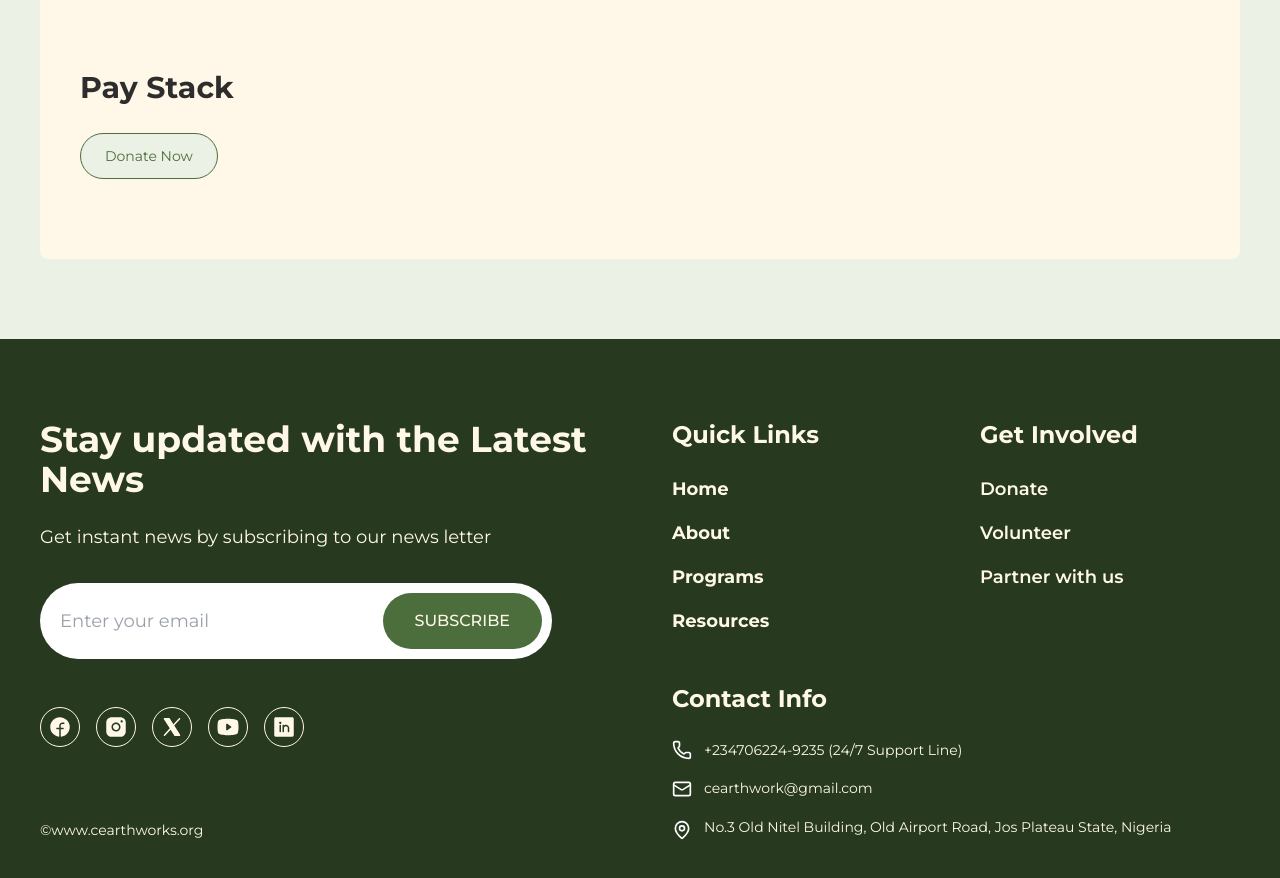
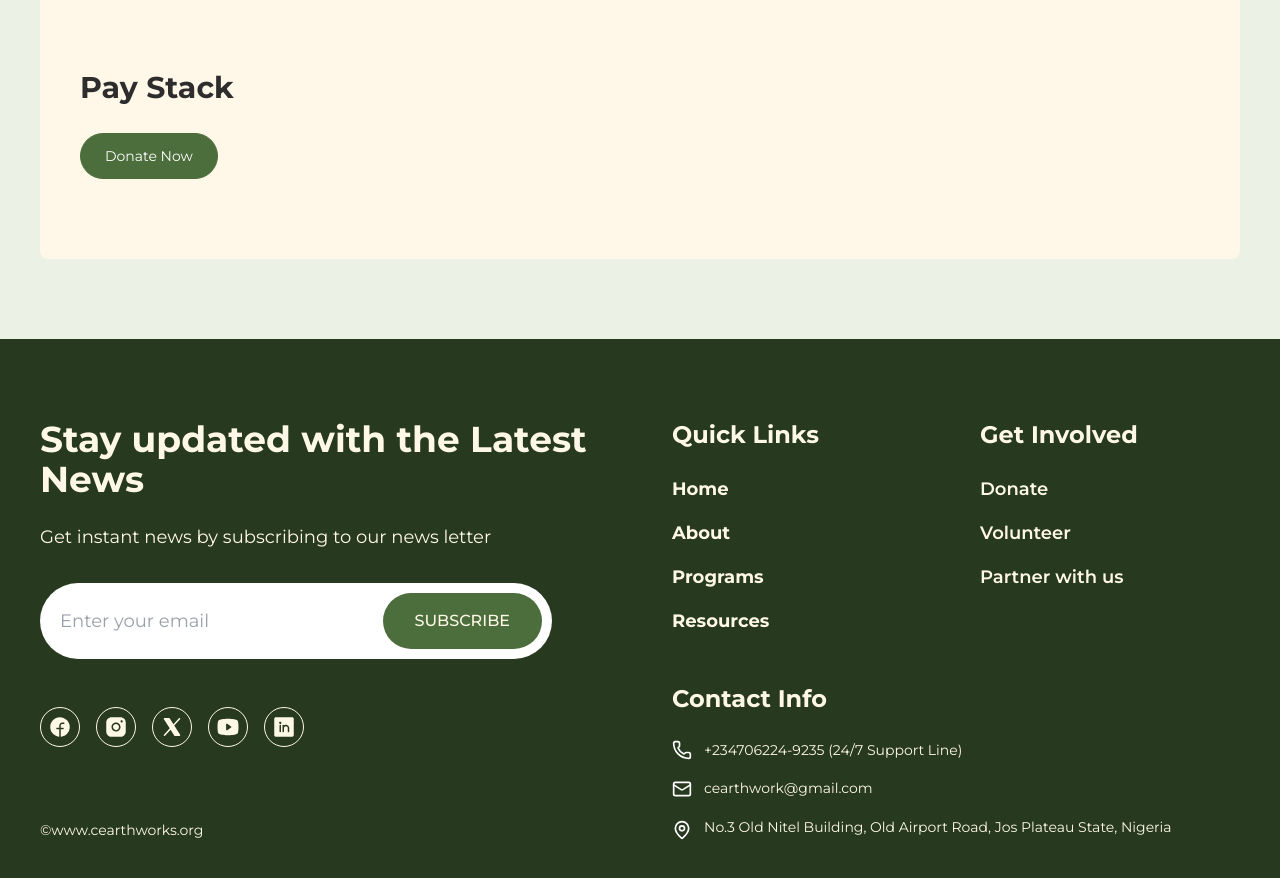
Before and after one commit to Akintayo74/CFEW-website-dian, a React (Vite) app: page /donate in a window 1280 px wide. Shown: the part 2340-3218 px from the top of the page. Built offline with nearby package versions, Linux system fonts and the light colour scheme.

Commit message:
Add props to 'Button' to create a single source of truth

```diff
--- a/src/components/Button/Button.jsx
+++ b/src/components/Button/Button.jsx
@@ -1,9 +1,29 @@
 import React from "react";
 
-function Button({ children, className = "", align = "self-start" }) {
+function Button({
+  children,
+  className = "",
+  align = "self-start",
+  size = "small",
+  color = "primary",
+}) {
+
+  const buttonSizes = {
+    small: "px-4 py-2",
+    medium: "px-6 py-3",
+    large: "px-8 py-4",
+  };
+
+  const buttonColors = {
+    primary: "bg-cfew-primary-500 text-white",
+    clear: "bg-cfew-interface",
+    overlay: "bg-cfew-primary-500-15%",
+  };
+
+
   return (
     <button
-      className={`${align} bg-cfew-primary-50 text-cfew-primary-500 border-cfew-primary-500 rounded-full border-[1.5px] px-6 py-3 text-sm font-normal hover:bg-cfew-primary-500-15% ${className}`}
+      className={`${align} text-cfew-primary-500 border-cfew-primary-500 rounded-full border-[1.5px] px-6 py-3 text-sm font-normal hover:bg-cfew-primary-500-15% ${buttonSizes[size]} ${buttonColors[color]} ${className}`}
     >
       {children}
     </button>
--- a/src/components/Footer/Footer.jsx
+++ b/src/components/Footer/Footer.jsx
@@ -71,7 +71,7 @@ function Footer() {
                       aria-label={`Visit our ${social.alt} page`}
                       className="transition-opacity hover:opacity-80"
                     >
-                      <img src={social.icon} width={40} height={40} alt={social.alt} />
+                      <img src={social.icon} width={40} height={40} alt={social.alt} className="flex-shrink-0"/>
                     </a>
                   ))}
                 </div>
@@ -163,7 +163,7 @@ function Footer() {
                   aria-label={`Visit our ${social.alt} page`}
                   className="transition-opacity hover:opacity-80"
                 >
-                  <img src={social.icon} width={40} height={40} alt={social.alt} />
+                  <img src={social.icon} width={40} height={40} alt={social.alt} className="flex-shrink-0"/>
                 </a>
               ))}
             </div>
--- a/src/components/UpcomingInitiatives/UpcomingInitiatives.jsx
+++ b/src/components/UpcomingInitiatives/UpcomingInitiatives.jsx
@@ -37,7 +37,7 @@ function UpcomingInitiatives() {
 
               <div className='flex items-center gap-2'>
                 {/* <div className='w-10'> */}
-                  <img src={location} width={24} height={24} />
+                <img src={location} width={24} height={24} className='flex-shrink-0'/>
                 {/* </div> */}
                 <p>{event.location}</p>
               </div>
--- a/src/index.css
+++ b/src/index.css
@@ -68,7 +68,7 @@ h1 {
   --color-cfew-primary-100: #BBCCBB;
   --color-cfew-primary-400: #6C925B;
   --color-cfew-primary-500: #4B6E3C;
-  --color-cfew-primary-500-15%: #4B6E3C26;
+  --color-cfew-primary-500-15%: hsla(102, 29%, 33%, 0.15);
   --color-cfew-primary-600: #3F5C32;
   --color-cfew-primary-800: #27391F;
   --color-cfew-primary-900: #1B2816E5;
```
